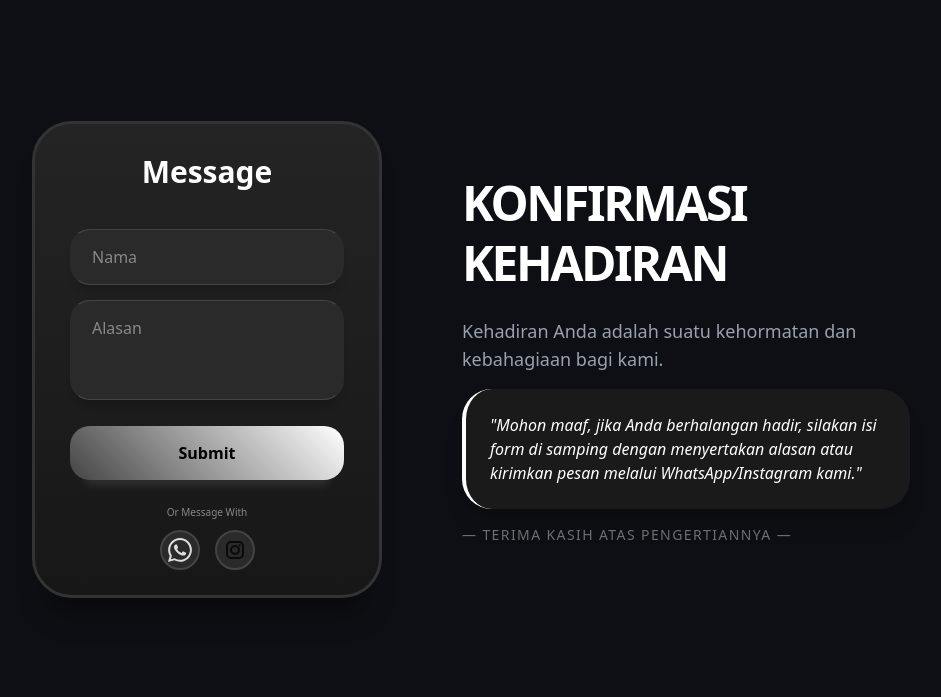
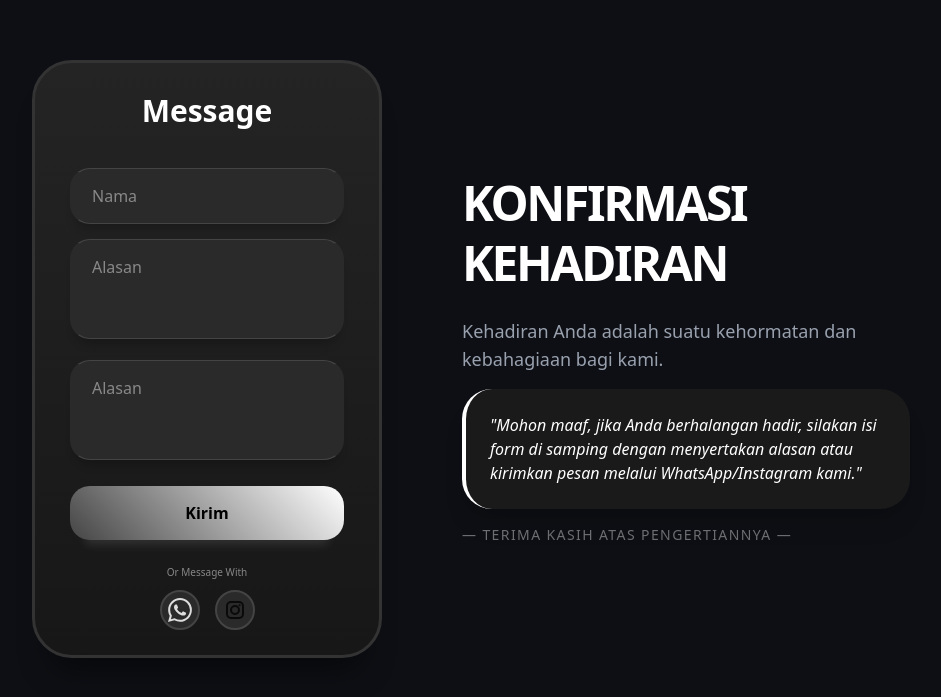
Before and after one commit to MuhammadAldhi/aldhixwilona, a React (Vite) app: page / in a window 1280 px wide. Shown: the part 4041-4738 px from the top of the page, without its empty margins (169-1110 px from the left). Built offline with nearby package versions, Linux system fonts and the light colour scheme.

Commit message:
Update FormKonfirmasi.jsx

```diff
--- a/src/pages/FormKonfirmasi.jsx
+++ b/src/pages/FormKonfirmasi.jsx
@@ -2,13 +2,41 @@ import ScrollFloat from "../components/ui/ScrollFloat"
 import styled from 'styled-components';
 
 const Form = () => {
+
+const handleSubmit = (e) => {
+    e.preventDefault(); // Mencegah reload halaman
+
+    // Mengambil data dari form
+    const formData = new FormData(e.target);
+    const nama = formData.get('Nama');
+    const pesan = formData.get('message');
+
+    // Pengaturan nomor WhatsApp (Ganti dengan nomor Anda, awali dengan kode negara tanpa +)
+    const nomorWA = "6287818457387";
+
+    // Membuat format pesan
+    const text = `Nama ${nama}\nMessage:\n${pesan}`;
+    const encodedText = encodeURIComponent(text);
+
+    // Membuka link WhatsApp
+    const url = `https://wa.me{nomorWA}?text=${encodedText}`;
+    window.open(url, '_blank');
+  };
+
   return (
     <StyledWrapper>
       <div className="container">
 
         <div className="heading">Message</div>
-        <form className="form">
-          <input required className="input cursor-target" type="text" name="Nama" id="Nama" placeholder="Nama" />
+        <form className="form" onSubmit={handleSubmit}>
+          <input
+        required
+        className="input cursor-target"
+        type="text"
+        name="Nama"
+        id="Nama"
+        placeholder="Nama"
+      />
           <textarea
             required
             className="input textarea cursor-target"
@@ -17,7 +45,18 @@ const Form = () => {
             placeholder="Alasan"
           ></textarea>
 
-          <input className="login-button cursor-target" type="submit" defaultValue="Kirim" />
+          <textarea
+        required
+        className="input textarea cursor-target"
+        name="message"
+        id="message"
+        placeholder="Alasan"
+      ></textarea>
+          <input
+        className="login-button cursor-target"
+        type="submit"
+        value="Kirim"
+      />
         </form>
 
         <div className="social-account-container">
```
